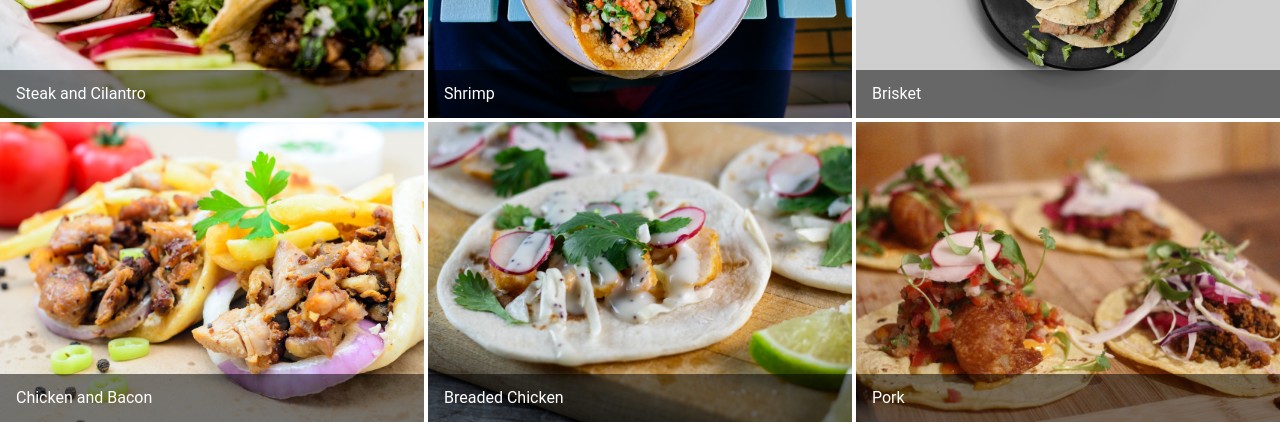
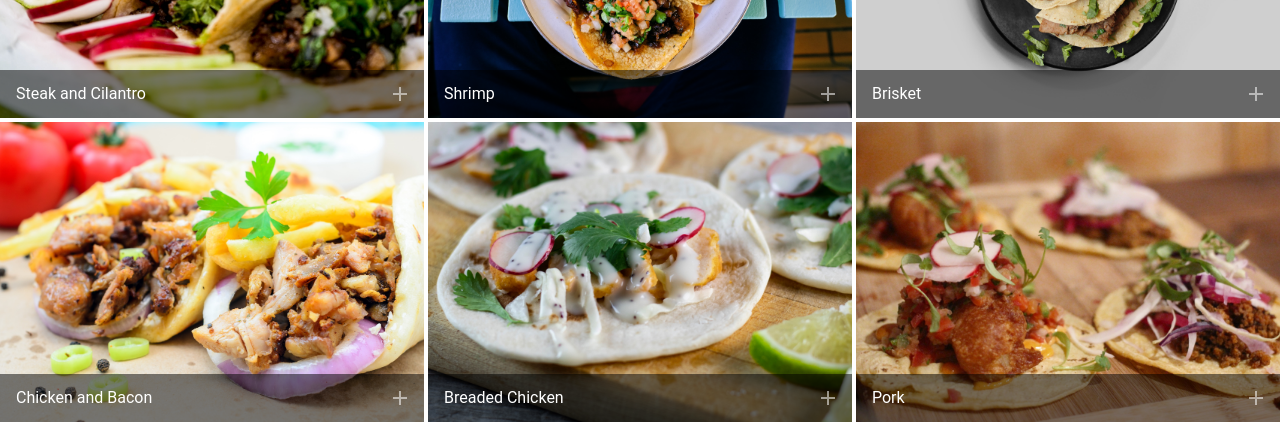
Before and after one commit to test-wrangler/practical-tdd-react, a React (Create React App) app: page / in a window 1280 px wide. Both pictures are taken after a click on the button "GIMME TACOS". Shown: the part 347-771 px from the top of the page. Built offline with nearby package versions, Linux system fonts and the light colour scheme; grey boxes are pictures that could not be loaded.

Commit message:
Solution 7: Page Objects

```diff
--- a/src/App.js
+++ b/src/App.js
@@ -7,12 +7,17 @@ import Button from "@material-ui/core/Button"
 import GridList from "@material-ui/core/GridList"
 import GridListTile from "@material-ui/core/GridListTile"
 import GridListTileBar from "@material-ui/core/GridListTileBar"
+import IconButton from "@material-ui/core/IconButton"
+import AddIcon from "@material-ui/icons/Add"
 
 import tacosJSON from "./tacos"
 
 const useStyles = makeStyles(theme => ({
   button: {
     margin: 20
+  },
+  icon: {
+    color: "rgba(255, 255, 255, 0.54)"
   },
   root: {
     display: "flex",
@@ -50,9 +55,21 @@ function App() {
       </Button>
       <GridList cellHeight={300} cols={3}>
         {tacos.map(taco => (
-          <GridListTile key={taco.imgSrc}>
+          <GridListTile data-cy="taco" key={taco.imgSrc}>
             <img src={taco.imgSrc} alt={taco.title} />
-            <GridListTileBar data-cy="tacoName" title={taco.title} />
+            <GridListTileBar
+              data-cy="taco.name"
+              title={taco.title}
+              actionIcon={
+                <IconButton
+                  aria-label={`info about ${taco.title}`}
+                  className={classes.icon}
+                  data-cy="taco.plusButton"
+                >
+                  <AddIcon />
+                </IconButton>
+              }
+            />
           </GridListTile>
         ))}
       </GridList>
```
Also changed, not shown: 2 other files (tests, documents, lock files or other folders).
